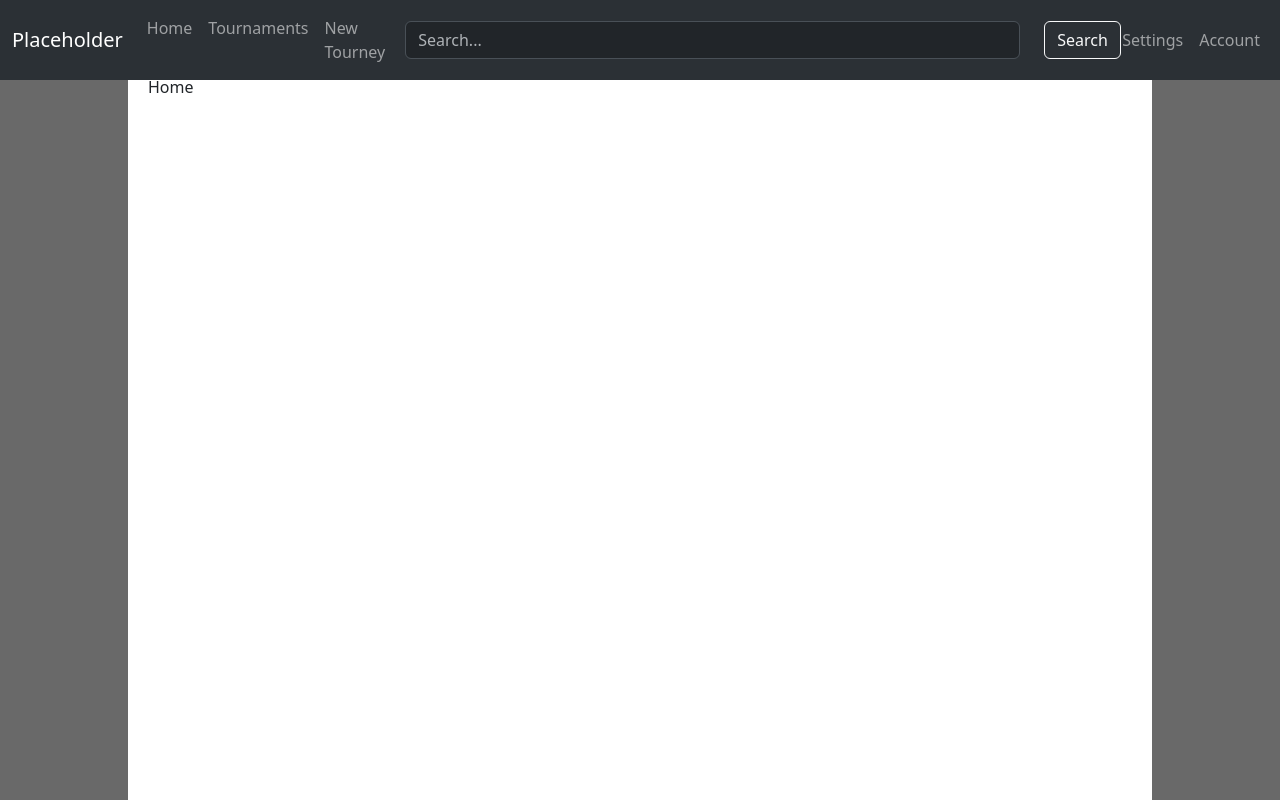
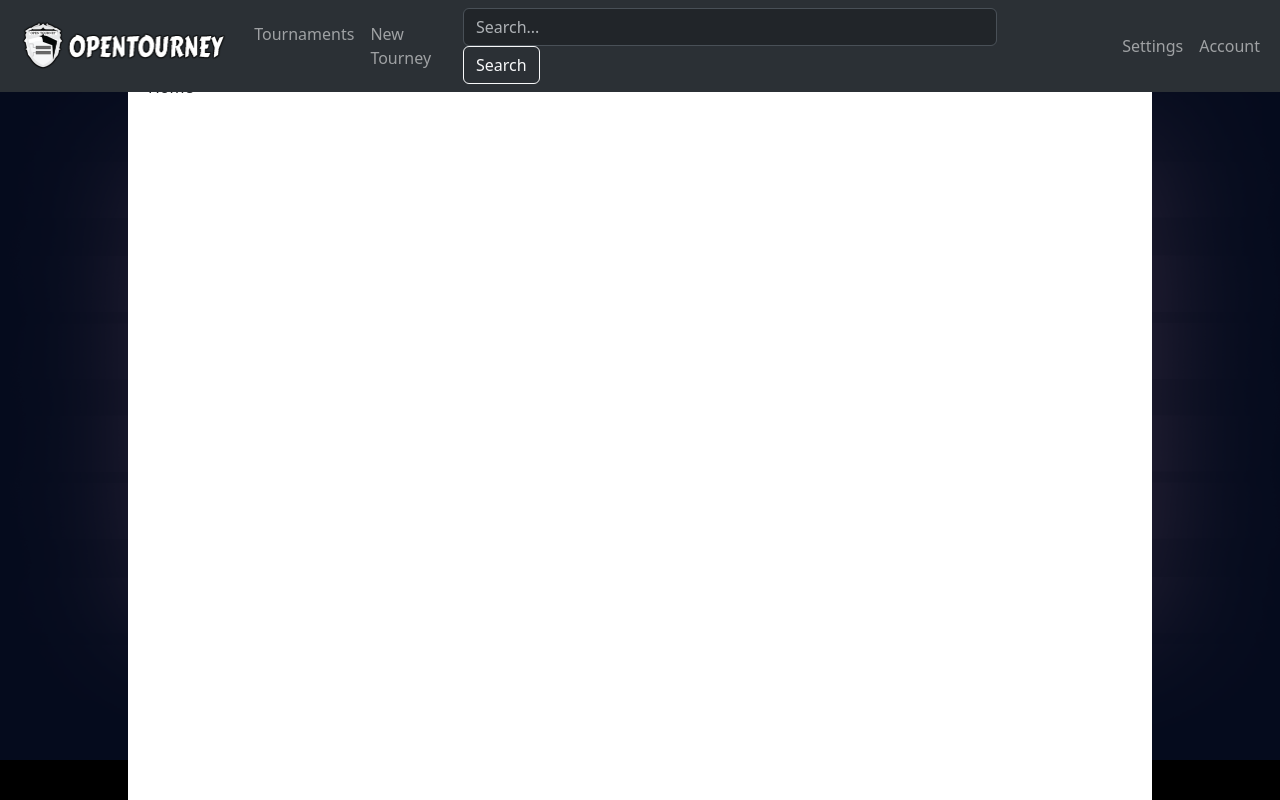
Before and after one commit to Dylan-Shakespear/OpenTourney, a Django app: page / in a window 1280 px wide. Run offline with Django 4.2, Linux system fonts and the light colour scheme.

Commit message:
Added some branding and updates to navbar

```diff
--- a/OpenTourney/OpenTourney/settings.py
+++ b/OpenTourney/OpenTourney/settings.py
@@ -124,8 +124,8 @@ USE_TZ = True
 STATIC_URL = 'static/'
 # LOGIN_REDIRECT_URL = 'home'
 # LOGIN_URL = 'login'
-# MEDIA_ROOT = os.path.join(BASE_DIR, 'Pictures')
-# MEDIA_URL = '/Images/'
+MEDIA_ROOT = os.path.join(BASE_DIR, 'media')
+MEDIA_URL = '/media/'
 
 # Default primary key field type
 # https://docs.djangoproject.com/en/4.1/ref/settings/#default-auto-field
--- a/OpenTourney/Tournament/static/scripts.js
+++ b/OpenTourney/Tournament/static/scripts.js
@@ -15,8 +15,8 @@ $(document).on('click', 'a', function(event) {
                     $('#animation-page').html(newContent);
                     setTimeout(function() {
                         window.location.href = url;
-                    }, 500);
-                }, 500);
+                    }, 400);
+                }, 400);
             }
         });
     }
--- a/OpenTourney/Tournament/static/style.css
+++ b/OpenTourney/Tournament/static/style.css
@@ -58,11 +58,34 @@
 }
 
 body {
-     background-color: dimgray !important;
+     background-color: black !important;
+     background-image: url("images/background.png");
+     background-size: 100%;
+     background-repeat: no-repeat;
+     background-position: center;
+     height: 100vh;
+}
+
+.nav-logo {
+    margin-left:10px;
+    margin-right:20px;
 }
 
 .navbar {
     z-index: 2;
+}
+
+.form-inline .form-group {
+  display: inline-block;
+  margin-right: 10px;
+}
+
+.form-inline.flex-fill {
+    flex: 1;
+}
+
+.nav-form {
+    margin-right: 5vw;
 }
 
 .page {
@@ -79,7 +102,7 @@ body {
 /* Page Transition Animation CSS */
 
 #animation-page {
-    transition: all 0.5s ease;
+    transition: all 0.4s ease;
 }
 
 #animation-page.out {
--- a/OpenTourney/Tournament/templates/base.html
+++ b/OpenTourney/Tournament/templates/base.html
@@ -18,34 +18,25 @@
 <!-- Navbar -->
 <nav class="navbar background-dark bg-dark navbar-expand-lg bg-body-tertiary" data-bs-theme="dark">
     <div class="container-fluid">
-        <a class="navbar-brand" href="{% url 'index' %}">Placeholder</a>
+         <a class="nav-link" href="{% url 'index' %}"><img class="nav-logo" src="{% static 'images/NavIcon.png' %}" height="50"/></a>
         <button class="navbar-toggler" type="button" data-bs-toggle="collapse" data-bs-target="#navbarSupportedContent" aria-controls="navbarSupportedContent" aria-expanded="false" aria-label="Toggle navigation">
           <span class="navbar-toggler-icon"></span>
         </button>
         <div class="collapse navbar-collapse" id="navbarSupportedContent">
             <ul class="navbar-nav me-auto mb-2 mb-lg-0">
                 <li class="nav-item">
-                    <a class="nav-link" href="{% url 'index' %}">Home</a>
-                </li>
-                <li class="nav-item">
-                    <a class="nav-link" href=""#>Tournaments</a>
+                    <a class="nav-link" href="#">Tournaments</a>
                 </li>
                 <li class="nav-item">
                     <a class="nav-link" href="{% url 'new' %}">New Tourney</a>
                 </li>
             </ul>
-            <div class="container d-none d-lg-block">
-                <form class="form-inline">
-                <div class="row w-100">
-                    <div class="col-md-11 pr-md-0 mb-2 mb-md-0">
-                        <input type="text" class="form-control w-100" placeholder="Search...">
-                    </div>
-                    <div class="col-md-1 pl-md-0">
-                        <button type="submit" class="btn btn-outline-light">Search</button>
-                    </div>
+            <form class="form-inline nav-form">
+                <div class="form-group">
+                  <input size="50" type="text" class="form-control" placeholder="Search...">
                 </div>
-                </form>
-            </div>
+                <button type="submit" class="btn btn-outline-light">Search</button>
+            </form>
             <ul class="navbar-nav mb-2 mb-lg-0">
                 <li class="nav-item">
                     <a class="nav-link" href="#">Settings</a>
```
Also changed, not shown: OpenTourney/Tournament/static/images/NavIcon.png (added), OpenTourney/Tournament/static/images/background.png (added).
